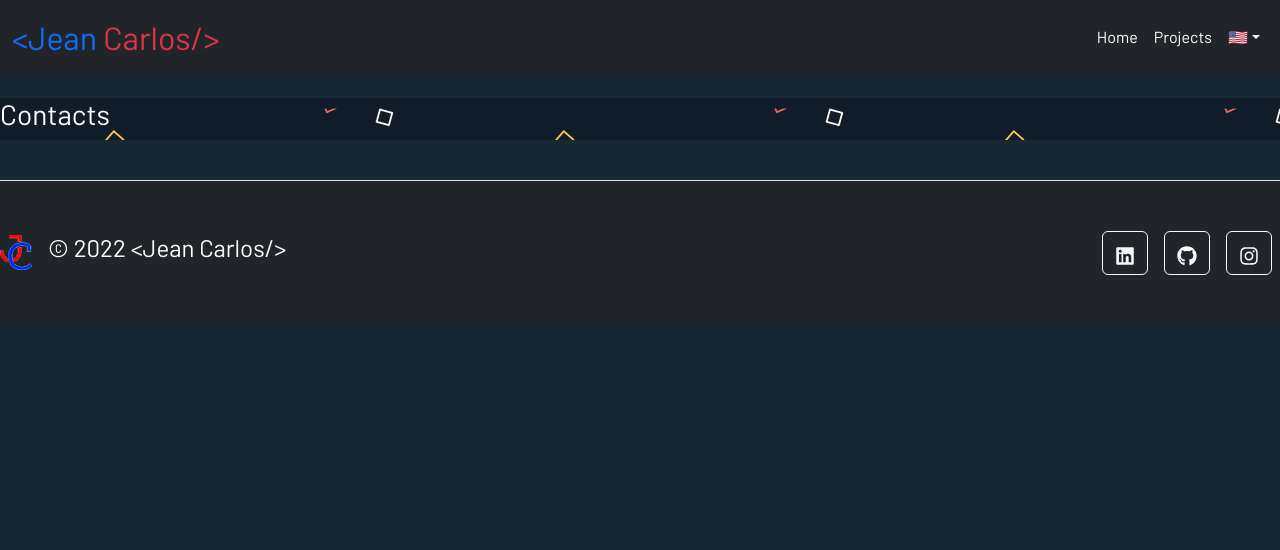
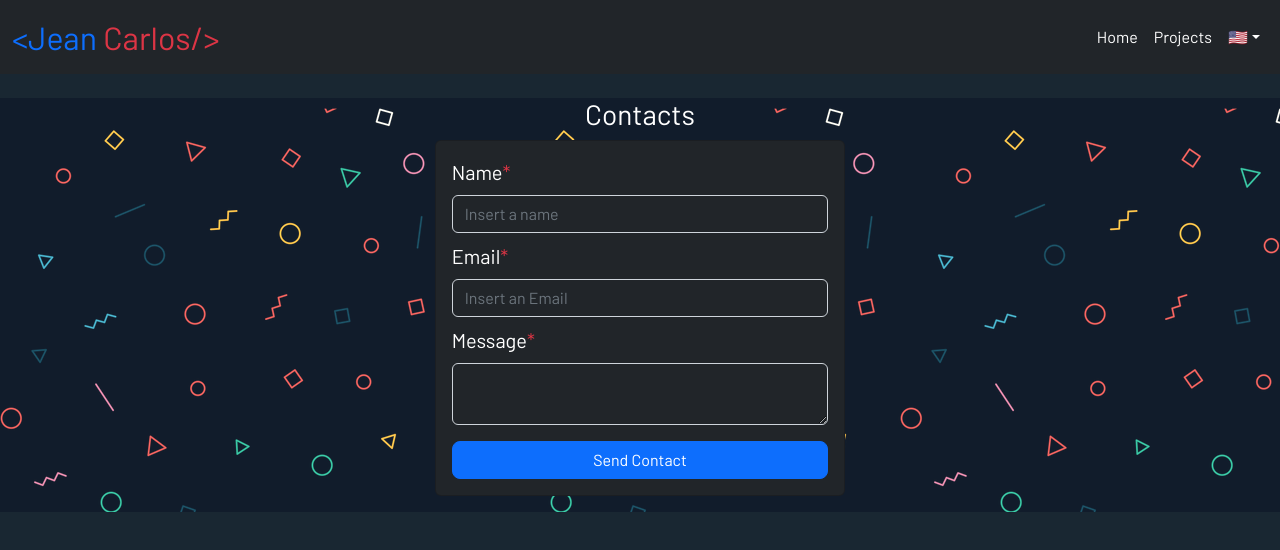
Before and after one commit to Z3r0J/z3r0jPortfolio, a React (Vite) app: page /contacts in a window 1280 px wide. Shown: the top 550 px of the page. Built offline with nearby package versions, Linux system fonts and the light colour scheme; a web font is replaced by a local one.

Commit message:
Contacts form and footer always at bottom

```diff
--- a/public/style.css
+++ b/public/style.css
@@ -8,10 +8,19 @@
 
 *{
     font-family: 'Barlow','Noto Color Emoji','sans-serif';
+    padding: 0;
+    margin: 0;
 }
 
 body{
     background: #192732!important;
     overflow:auto;
-    position: relative;
+    display: flex;
+    flex-direction:column;
+    min-height: 100vh;
 }
+@media only screen and (min-height: 1080px) {
+    .bottom-footer{
+        bottom:0!important;
+    }
+}
--- a/src/App.jsx
+++ b/src/App.jsx
@@ -1,5 +1,4 @@
 import React from 'react'
-import { Footer } from './components/Footer/Footer';
 import Spinner from './components/Spinner/Spinner';
 
 const Router = React.lazy(() => import('./router/Router'));
@@ -8,7 +7,6 @@ const App = ()=> {
     return (
       <React.Suspense fallback={<Spinner/>}>
         <Router/>
-        <Footer/>
       </React.Suspense>
   )
 }
--- a/src/components/Contacts/Contacts.jsx
+++ b/src/components/Contacts/Contacts.jsx
@@ -1,10 +1,26 @@
 import React from 'react'
 import '../Contacts/Contacts.css'
+import {FaUserAlt} from 'react-icons/fa'
 
 export const Contacts = () => {
   return (
-    <div className="row mt-4 mb-3 bg-contacts">
-        <h3 className='text-white'>Contacts</h3>
+    <div className="row mt-4 mb-3 bg-contacts text-white d-flex justify-content-center">
+        <h3 className='text-white text-center'>Contacts</h3>
+        <div className='col-lg-4 col-xl-4 col-md-4'>
+          <div className='card bg-dark mb-3'>
+            <div className='card-body'>
+              <form>
+              <label className='form-label fs-5'>Name<span className='text-danger'>*</span></label>
+              <input type={"text"} onChange={()=>{}} className='form-control mb-2 bg-transparent text-white' placeholder='Insert a name' required/>
+              <label className='form-label fs-5'>Email<span className='text-danger'>*</span></label>
+              <input type={"email"} onChange={()=>{}} className='form-control mb-2 bg-transparent text-white' placeholder='Insert an Email' required/>
+              <label className='form-label fs-5'>Message<span className='text-danger'>*</span></label>
+              <textarea onChange={()=>{}} className="form-control mb-3 bg-transparent text-white" required></textarea>
+              <button type='submit' className='btn btn-primary rounded rounded-3 w-100 ms-auto me-auto'>Send Contact</button>
+              </form>
+            </div>
+          </div>
+        </div>
     </div>
   )
 }
--- a/src/components/Footer/Footer.jsx
+++ b/src/components/Footer/Footer.jsx
@@ -6,27 +6,15 @@ export const Footer = () =>{
     let date = new Date();
     let siteName = "<Jean Carlos/>";
     return(
-        <footer className="footer d-flex flex-wrap justify-content-between align-items-center py-3 my-4 border-top bg-dark w-100 position-absolute" style={{height:"145px"}}>
-            <div className="col-md-4 d-flex align-items-center">
-                <img src="/icon_jc.png" style={{width:"32px"}}/>
-                <span className="text-white ms-3 h4">&copy; {date.getFullYear()} {siteName}</span>
-            </div>
-            <ul className="nav col-md-4 justify-content-end list-unstyled d-flex">
-                {
-                    SocialNetwork.map(sn=>{
-                        return(
-                            <li className="ms-2 me-2">
-                            <a className={sn.class} href={sn.url} target="_blank">
-                            {sn.icon === "FaLinkedin"?<FaLinkedin/>:""}
-                            {sn.icon === "FaGithub"?<FaGithub/>:""}
-                            {sn.icon === "FaInstagram"?<FaInstagram/>:""}
-                            </a>
-                            </li>
-                        )
-                    }
-                    )
-                }
-            </ul>
-        </footer>
+  <footer className="py-5 position-absolute w-100 bottom-footer">
+    <div className="d-flex flex-column flex-sm-row justify-content-between py-4 my-4 border-top">
+      <p className="text-white">&copy; {date.getFullYear()} {siteName}, All rights reserved.</p>
+      <ul className="list-unstyled d-flex">
+        {SocialNetwork.map(sn=>{return(
+          <li> Hello</li>
+        )})}
+      </ul>
+    </div>
+  </footer>
     )
 }
--- a/src/components/Index/Index.jsx
+++ b/src/components/Index/Index.jsx
@@ -5,6 +5,7 @@ import './Index.css'
 import { Languages } from '../Languages/Languages';
 import { Contacts } from '../Contacts/Contacts';
 import Text from '../../helpers/lang/Text';
+import { Footer } from '../Footer/Footer';
 
 const textAnimate = {
   offscreen:{
@@ -64,6 +65,7 @@ const Index = () =>{
       </div>
       <Languages/>
       <Contacts/>
+      <Footer/>
     </div>
   )
 }
--- a/src/components/Languages/Languages.jsx
+++ b/src/components/Languages/Languages.jsx
@@ -56,8 +56,8 @@ export const Languages = () =>{
               whileInView={"onscreen"}
               viewport={{once:false, amount:1}}
               transition={{staggerChildren:0.5}} className='col-lg-4 col-md-12 mt-3' key={lang.name}>
-              <motion.div variants={cardAnimate} className='card bg-dark shadow shadow-2 border border-dark text-white'>
-                <div className='card-body'>
+              <motion.div variants={cardAnimate} className='card bg-dark shadow shadow-2 text-white'>
+                <div className={`card-body border-bottom border-${lang.color} border-3`}>
                   <motion.div variants={textAnimate} className='card-title'>{lang.name}</motion.div>
                   <div className='progress'>
                     <motion.div variants={bar} className={`progress-bar bg-${lang.color}`} role='progressbar' aria-label={lang.name} aria-valuenow={lang.experience} aria-valuemin='0' aria-valuemax='100' style={{width:`${lang.experience}%`}}>{lang.name}
--- a/src/components/SocialLinks/SocialLinks.jsx
+++ b/src/components/SocialLinks/SocialLinks.jsx
@@ -2,6 +2,7 @@ import React from "react";
 import './SocialLinks.css';
 import SocialNetwork from "../../helpers/SocialNetwork";
 import { FaLinkedin,FaGithub,FaInstagram } from "react-icons/fa";
+import { Footer } from '../Footer/Footer';
 
 export const SocialLinks = () =>{
     return (
```
